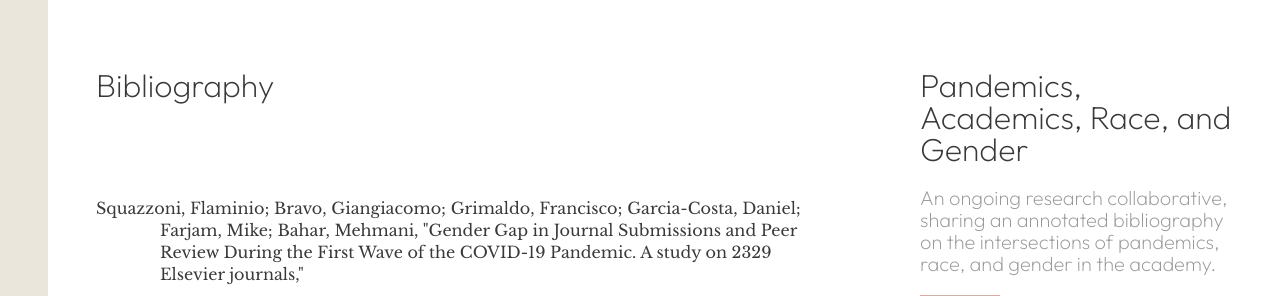
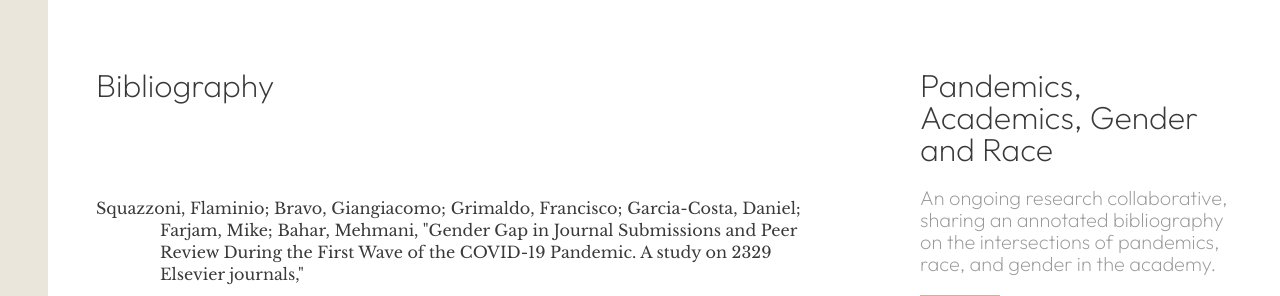
Before and after one commit to pandemicacademy/pandemicacademy.github.io, a Jekyll site: the page built from index.html, in a window 1280 px wide and 900 px high. Shown: the top 296 px of the window. Built offline with Jekyll 4.4.1, drawn with Linux system fonts in a browser that asks for light colours.

```diff
--- a/_config.yml
+++ b/_config.yml
@@ -1,4 +1,4 @@
-title: Pandemics, Academics, Race, and Gender
+title: Pandemics, Academics, Gender and Race
 email: jeremy@virginia.edu
 description: >- # this means to ignore newlines until "baseurl:"
   An ongoing research collaborative, sharing an annotated bibliography
```
